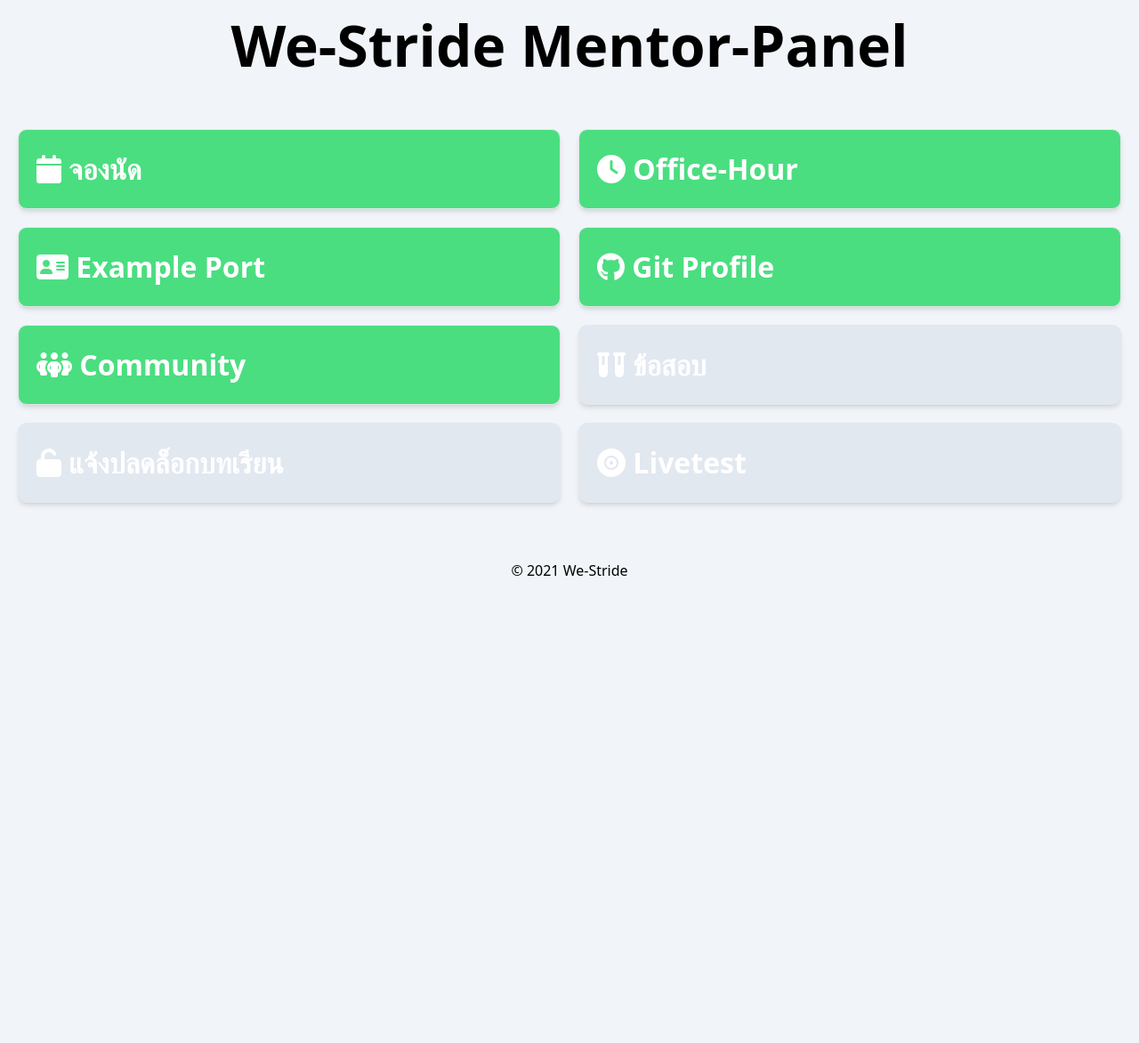
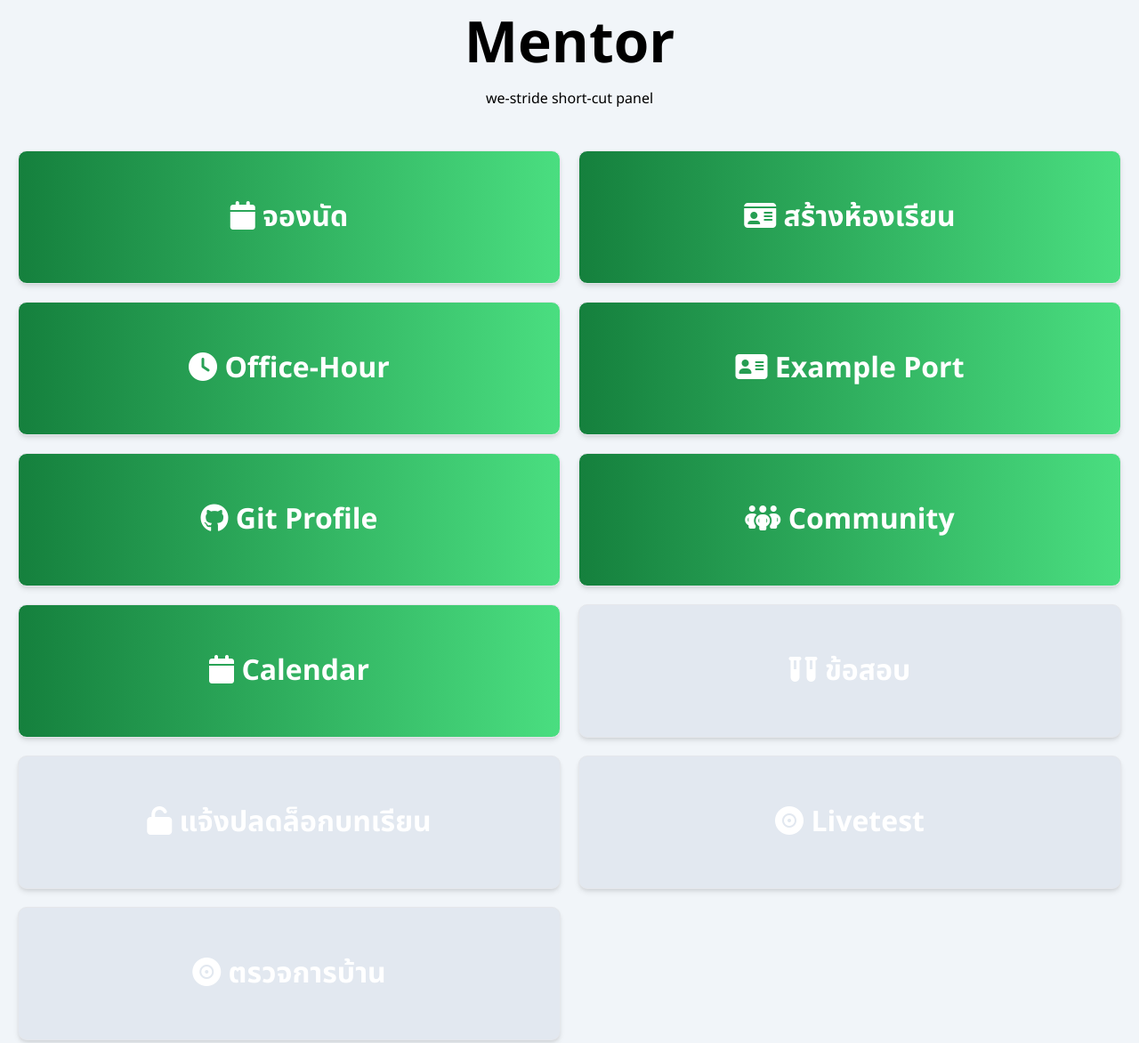
Before and after one commit to Nack-thanaphon/we-stride-board, a plain HTML site: page mentor/index.html in a window 1280 px wide. Shown: the part 33-1205 px from the top of the page at 89% size. Before the commit the page ends 800 px from the top, so only its background shows below. Drawn offline with nearby package versions, Linux system fonts and the light colour scheme.

```diff
--- /dev/null
+++ b/index.css
@@ -0,0 +1,8 @@
+@import url("https://fonts.googleapis.com/css2?family=Noto+Sans+Thai:wght@100..900&display=swap");
+
+* {
+  margin: 0;
+  padding: 0;
+  box-sizing: border-box;
+  font-family: "Noto Sans Thai", sans-serif;
+}
--- a/mentor/index.html
+++ b/mentor/index.html
@@ -1,74 +1,140 @@
-<!doctype html>
+<!DOCTYPE html>
 <html>
-
   <head>
-    <meta charset="UTF-8">
-    <meta name="viewport" content="width=device-width, initial-scale=1.0">
-    <title>Student-Dashboard</title>
+    <meta charset="UTF-8" />
+    <meta name="viewport" content="width=device-width, initial-scale=1.0" />
+    <title>Mentor-Dashboard</title>
     <script src="https://cdn.tailwindcss.com"></script>
-    <link rel="stylesheet" href="https://cdnjs.cloudflare.com/ajax/libs/font-awesome/6.6.0/css/all.min.css"
+    <link
+      rel="stylesheet"
+      href="https://cdnjs.cloudflare.com/ajax/libs/font-awesome/6.6.0/css/all.min.css"
       integrity="sha512-Kc323vGBEqzTmouAECnVceyQqyqdsSiqLQISBL29aUW4U/M7pSPA/gEUZQqv1cwx4OnYxTxve5UMg5GT6L4JJg=="
-        crossorigin="anonymous" referrerpolicy="no-referrer" />
+      crossorigin="anonymous"
+      referrerpolicy="no-referrer"
+    />
+    <link rel="stylesheet" href="../index.css" />
   </head>
 
-<body class=" bg-slate-100">
+  <body class="bg-slate-100">
     <div class="container mx-auto sm:p-[20px] p-[10px]">
       <div class="py-4 text-center mb-[30px]">
-            <h1 class="sm:text-[4rem] font-bold">We-Stride Mentor-Panel</h1>
-            <small class="sm:text-[3rem] font-bold"></small>
+        <h1 class="sm:text-[4rem] font-bold">Mentor</h1>
+        <small class="sm:text-[1rem]">we-stride short-cut panel</small>
       </div>
       <div class="grid sm:grid-cols-2 gap-[20px]">
-            <a href="https://westride.zohobookings.com/#/nack" target="_blank"
-                class="bg-green-400  my-auto  border hover:bg-green-200 cursor-pointer p-[20px] shadow-md  rounded-[10px] p-[20px]">
-                <p class="font-bold text-start my-auto text-white text-[2rem] "><i class="fa-solid fa-calendar"></i>
-                    จองนัด</p>
-            </a>
-            <a href="https://app.gather.town/app/R0menSPiffMe8PLH/WeStride%20Hotline" target="_blank"
-                class="bg-green-400  my-auto  border hover:bg-green-200 cursor-pointer p-[20px] shadow-md  rounded-[10px] p-[20px]">
-                <p class="font-bold text-start my-auto text-white text-[2rem] "><i class="fa-solid fa-clock"></i>
-                    Office-Hour</p>
+        <a
+          href="https://westride.zohobookings.com/#/nack"
+          target="_blank"
+          class="bg-gradient-to-r from-green-700 to-green-400 flex justify-center h-[150px] my-auto border hover:bg-green-200 cursor-pointer p-[20px] shadow-md rounded-[10px] p-[20px]"
+        >
+          <p class="font-bold text-start my-auto text-white text-[2rem]">
+            <i class="fa-solid fa-calendar"></i> จองนัด
+          </p>
         </a>
 
-            <a href="https://www.pinterest.com/search/pins/?q=portfolio%20website&rs=typed" target="_blank"
-                class="bg-green-400  my-auto  border hover:bg-green-200 cursor-pointer p-[20px] shadow-md  rounded-[10px] p-[20px]">
-                <p class="font-bold text-start my-auto text-white text-[2rem] "><i class="fa-solid fa-address-card"></i>
-                    Example Port</p>
+        <a
+          href="https://dashboard.we-stride.com/auth/login"
+          target="_blank"
+          class="bg-gradient-to-r from-green-700 to-green-400 flex justify-center h-[150px] my-auto border hover:bg-green-200 cursor-pointer p-[20px] shadow-md rounded-[10px] p-[20px]"
+        >
+          <p class="font-bold text-start my-auto text-white text-[2rem]">
+            <i class="fa-solid fa-id-card"></i> สร้างห้องเรียน
+          </p>
         </a>
-            <a href="https://github.com/Nack-thanaphon" target="_blank"
-                class="bg-green-400  my-auto  border hover:bg-green-200 cursor-pointer p-[20px] shadow-md  rounded-[10px] p-[20px]">
-                <p class="font-bold text-start my-auto text-white text-[2rem] "><i class="fa-brands fa-github"></i> Git
-                    Profile</p>
+        <a
+          href="https://app.gather.town/app/R0menSPiffMe8PLH/WeStride%20Hotline"
+          target="_blank"
+          class="bg-gradient-to-r from-green-700 to-green-400 flex justify-center h-[150px] my-auto border hover:bg-green-200 cursor-pointer p-[20px] shadow-md rounded-[10px] p-[20px]"
+        >
+          <p class="font-bold text-start my-auto text-white text-[2rem]">
+            <i class="fa-solid fa-clock"></i> Office-Hour
+          </p>
         </a>
 
-            <a href="https://community.we-stride.com/c/support-hours" target="_blank"
-                class="bg-green-400  my-auto  border hover:bg-green-200 cursor-pointer p-[20px] shadow-md  rounded-[10px] p-[20px]">
-                <p class="font-bold text-start my-auto text-white text-[2rem] "><i class="fa-solid fa-people-group"></i>
-                    Community</p>
-            </a>
-            <a href="#" target="_blank"
-                class="bg-slate-200   my-auto  border hover:bg-green-200 cursor-pointer p-[20px] shadow-md  rounded-[10px] p-[20px]">
-                <p class="font-bold text-start my-auto text-white text-[2rem] "><i class="fa-solid fa-vials"></i> ข้อสอบ
+        <a
+          href="https://www.pinterest.com/search/pins/?q=portfolio%20website&rs=typed"
+          target="_blank"
+          class="bg-gradient-to-r from-green-700 to-green-400 flex justify-center h-[150px] my-auto border hover:bg-green-200 cursor-pointer p-[20px] shadow-md rounded-[10px] p-[20px]"
+        >
+          <p class="font-bold text-start my-auto text-white text-[2rem]">
+            <i class="fa-solid fa-address-card"></i> Example Port
           </p>
         </a>
-            <a href="#" target="_blank"
-                class="bg-slate-200  my-auto  border hover:bg-green-200 cursor-pointer p-[20px] shadow-md  rounded-[10px] p-[20px]">
-                <p class="font-bold text-start my-auto text-white text-[2rem] "><i class="fa-solid fa-unlock"></i>
-                    แจ้งปลดล็อกบทเรียน</p>
+        <a
+          href="https://github.com/Nack-thanaphon"
+          target="_blank"
+          class="bg-gradient-to-r from-green-700 to-green-400 flex justify-center h-[150px] my-auto border hover:bg-green-200 cursor-pointer p-[20px] shadow-md rounded-[10px] p-[20px]"
+        >
+          <p class="font-bold text-start my-auto text-white text-[2rem]">
+            <i class="fa-brands fa-github"></i> Git Profile
+          </p>
         </a>
-            <a href="#" target="_blank"
-                class="bg-slate-200  my-auto  border hover:bg-green-200 cursor-pointer p-[20px] shadow-md  rounded-[10px] p-[20px]">
-                <p class="font-bold text-start my-auto text-white text-[2rem] "><i class="fa-solid fa-record-vinyl"></i>
+
+        <a
+          href="https://community.we-stride.com/c/support-hours"
+          target="_blank"
+          class="bg-gradient-to-r from-green-700 to-green-400 flex justify-center h-[150px] my-auto border hover:bg-green-200 cursor-pointer p-[20px] shadow-md rounded-[10px] p-[20px]"
+        >
+          <p class="font-bold text-start my-auto text-white text-[2rem]">
+            <i class="fa-solid fa-people-group"></i> Community
+          </p>
+        </a>
+        <a
+          href="#"
+          target="_blank"
+          class="bg-gradient-to-r from-green-700 to-green-400 flex justify-center h-[150px] my-auto border hover:bg-green-200 cursor-pointer p-[20px] shadow-md rounded-[10px] p-[20px]"
+        >
+          <p class="font-bold text-start my-auto text-white text-[2rem]">
+            <i class="fa-solid fa-calendar"></i>
+            Calendar
+          </p>
+        </a>
+        <a
+          href="#"
+          target="_blank"
+          class="bg-slate-200 flex justify-center h-[150px] my-auto border hover:bg-green-200 cursor-pointer p-[20px] shadow-md rounded-[10px] p-[20px]"
+        >
+          <p class="font-bold text-start my-auto text-white text-[2rem]">
+            <i class="fa-solid fa-vials"></i> ข้อสอบ
+          </p>
+        </a>
+        <a
+          href="#"
+          target="_blank"
+          class="bg-slate-200 flex justify-center h-[150px] my-auto border hover:bg-green-200 cursor-pointer p-[20px] shadow-md rounded-[10px] p-[20px]"
+        >
+          <p class="font-bold text-start my-auto text-white text-[2rem]">
+            <i class="fa-solid fa-unlock"></i> แจ้งปลดล็อกบทเรียน
+          </p>
+        </a>
+        <a
+          href="#"
+          target="_blank"
+          class="bg-slate-200 flex justify-center h-[150px] my-auto border hover:bg-green-200 cursor-pointer p-[20px] shadow-md rounded-[10px] p-[20px]"
+        >
+          <p class="font-bold text-start my-auto text-white text-[2rem]">
+            <i class="fa-solid fa-record-vinyl"></i>
             Livetest
           </p>
         </a>
-
+        <a
+          href="#"
+          target="_blank"
+          class="bg-slate-200 flex justify-center h-[150px] my-auto border hover:bg-green-200 cursor-pointer p-[20px] shadow-md rounded-[10px] p-[20px]"
+        >
+          <p class="font-bold text-start my-auto text-white text-[2rem]">
+            <i class="fa-solid fa-record-vinyl"></i>
+            ตรวจการบ้าน
+          </p>
+        </a>
       </div>
       <footer class="mt-[3rem]">
         <div class="py-4 text-center">
+          <b>Thanaphon kallapapruek</b>
+          <p>thanaphon@we-stride.com</p>
           <p>© 2021 We-Stride</p>
         </div>
       </footer>
     </div>
   </body>
-
 </html>
```
Also changed, not shown: index.html (added, +45 -0 lines), student/index.html (+92 -66 lines). Lines whose indentation alone changed are shown as unchanged.
